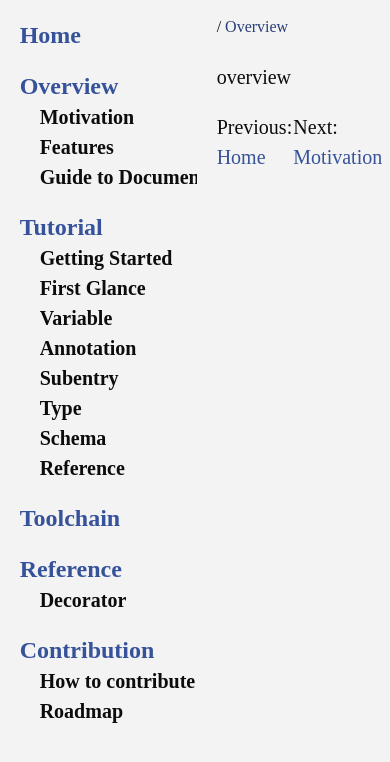
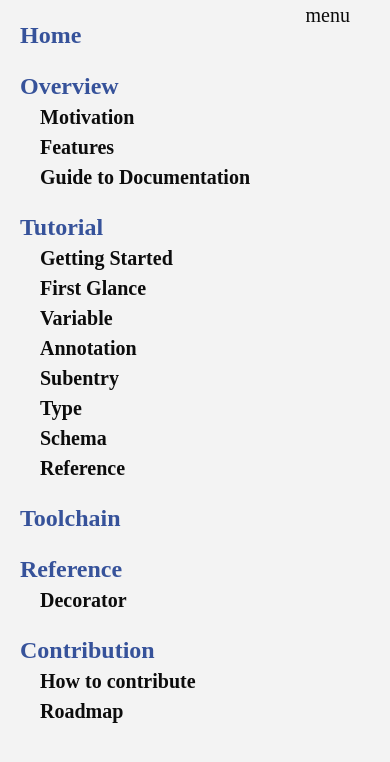
Before and after one commit to chmlee/ream-site, a Next.js app: page /overview in a window 390 px wide. Shown: the top 762 px of the page. Built offline with nearby package versions, Linux system fonts and the light colour scheme; a web font is replaced by a local one.

Commit message:
make menu and editor responsive

```diff
--- a/components/Layout.module.scss
+++ b/components/Layout.module.scss
@@ -19,8 +19,8 @@
     overflow: auto;
 }
 
-//@media only screen and (max-width: 600px) {
-//  body {
-//    background-color: lightblue;
-//  }
-//}
+@media only screen and (max-width: 600px) {
+    .nav-wrapper {
+        width: 0;
+    }
+}
--- a/components/Scroll.jsx
+++ b/components/Scroll.jsx
@@ -1,13 +1,39 @@
 import Link from 'next/link';
+import { useState, useEffect } from 'react';
 
 import { sections } from '/components/sections'
 
 import styles from './Scroll.module.scss';
 
 export default function Scroll() {
+
+
+    const [ menu, setMenu ] = useState(false)
+    const toggleMenu = () => {
+        if (window.screen.width < 600) {
+            const nav = document.querySelector('#nav-wrapper')
+            setMenu(!menu)
+            nav.style.display = menu ? 'block' : 'none'
+        }
+    }
+
+
+    useEffect(() => {
+        if (window.screen.width < 600) {
+            const nav = document.querySelector('#nav-wrapper')
+            nav.style.display = 'none'
+        }
+    }, [])
+
     return (
         <nav className={styles.nav}>
-            <Menu sections={sections} i={1} />
+            <div className={styles['menu-button']} id="menu-button" onClick={toggleMenu}>
+                menu
+            </div>
+            <div className={styles['nav-wrapper']} id="nav-wrapper"
+            >
+                <Menu sections={sections} i={1} />
+            </div>
         </nav>
     )
 }
--- a/components/Scroll.module.scss
+++ b/components/Scroll.module.scss
@@ -47,3 +47,33 @@ a.section-name {
     font-weight: bold;
     text-decoration: none;
 }
+
+.menu-button {
+    display: none;
+}
+
+@media only screen and (max-width: 600px) {
+    .nav {
+        position: fixed;
+        height: auto;
+        width: 100%;
+        padding: 0 0 0 1em;
+        line-height: 150%;
+    }
+
+    .menu-button {
+        position: fixed;
+        display: block;
+        text-align: right;
+        padding: 0 2em 0 0;
+        display: block;
+        right: 0;
+        top: 0;
+    }
+
+    .nav-wrapper {
+        height: 100vh;
+        overflow: scroll;
+        background-color: $grey0;
+    }
+}
```
Also changed, not shown: components/Editor.module.scss (+10 -0 lines).
